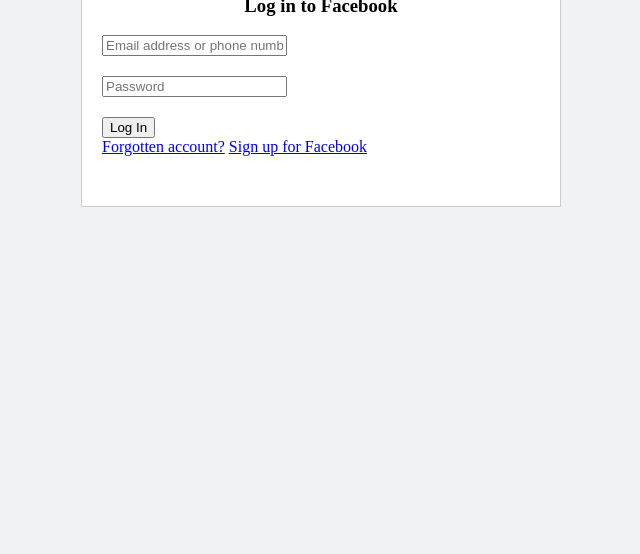
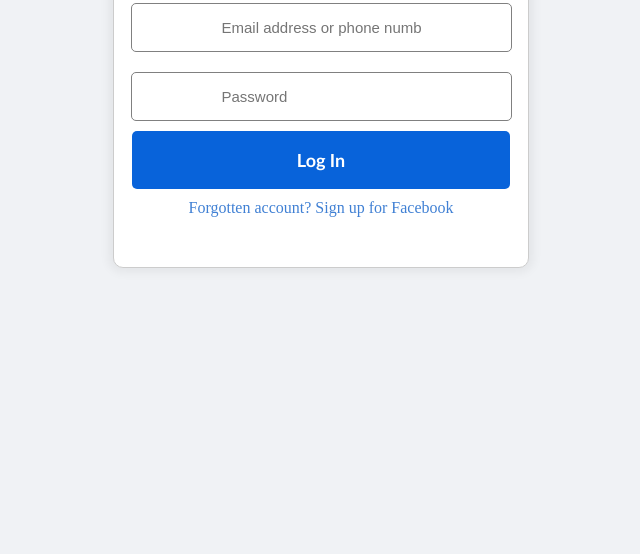
Before and after one commit to shakirshakeelzargar/html-css-training, a plain HTML site: page Vaibhav/index.html in a window 1280 px wide. Shown: the part 246-800 px from the top of the page, without its empty margins (319-959 px from the left). Drawn offline with Linux system fonts and the light colour scheme.

Commit message:
css update

```diff
--- a/Vaibhav/index.html
+++ b/Vaibhav/index.html
@@ -4,23 +4,27 @@
     <meta charset="UTF-8" />
     <meta http-equiv="X-UA-Compatible" content="IE=edge" />
     <meta name="viewport" content="width=device-width, initial-scale=1.0" />
-    <title>Webpage by Vaibhav</title>
+    <title>Log in to Facebook</title>
     <link rel="stylesheet" href="./style.css" />
+    <link rel="icon" type="image/svg" href="images/facebook-ga7786331e.svg">
   </head>
   <body>
     <div class="container">
       <div>
         <h1 class="title">facebook</h1>
         <div class="loginBox">
-          <h3 style="text-align: center;">Log in to Facebook</h3>
-          <div class="fields">
-            <div class="email"><input type="text" placeholder="Email address or phone number"></div>
-            <div class="password"><input type="text" placeholder="Password"></div>
-            <div><button>Log In</button></div>
+          <h3>Log in to Facebook</h3>
 
-            <a href="#">Forgotten account?</a>
-            <a href="#">Sign up for Facebook</a>
+          <div class="email">
+            <input type="text" name="email" placeholder="Email address or phone number" required/>
           </div>
+          <div class="password">
+            <input type="text" name="pass" placeholder="Password" required/>
+          </div>
+          <div class="btn"><button>Log In</button></div>
+
+          <a href="#">Forgotten account?</a>
+          <a href="#">Sign up for Facebook</a>
         </div>
       </div>
     </div>
--- a/Vaibhav/style.css
+++ b/Vaibhav/style.css
@@ -4,27 +4,41 @@
   background-color: #f0f2f5;
 }
 
+a{
+  text-decoration: none;
+  color: #4080d4;
+  font-weight: 300;
+}
 .container {
   position: fixed;
   top: 30%;
   left: 50%;
-  width: 30em;
-  height: 18em;
-  margin-top: -9em;
-  margin-left: -15em;
+  width: 26em;
+  height: 22em;
+  margin-top: -11em;
+  margin-left: -13em;
 }
 
 .title {
   color: #0863da;
   text-align: center;
+  font-family: serif;
   font-size: 50px;
   font-weight: 900;
 }
 
 .loginBox {
+  text-align: center;
   background-color: white;
   border: 1px solid #ccc;
-  padding: 0px 20px 50px 20px;
+  padding: 10px 0px 50px 0px;
+  margin-top: -10px;
+  border-radius: 10px;
+  box-shadow: 0 0 10px 5px rgba(0, 0, 0, 0.05);
+}
+
+.loginBox h3 {
+  font-weight: 300;
 }
 
 .fields {
@@ -34,6 +48,25 @@
   padding: 0px 0px 20px 0px;
 }
 
-.password {
-  padding: 0px 0px 20px 0px;
+.btn {
+  padding: 10px 0px;
 }
+
+button {
+  color: white;
+  font-family: "Trebuchet MS", "Lucida Sans Unicode", "Lucida Grande",
+    "Lucida Sans", Arial, sans-serif;
+  font-size: 18px;
+  font-weight: 600;
+  padding: 18px 165px 18px 165px;
+  background-color: #0863da;
+  border: none;
+  border-radius: 5px;
+}
+
+input{
+  font-size: 15px;
+  padding: 15px 90px;
+  border: solid 1px grey;
+  border-radius: 5px;
+}
```
Also changed, not shown: Vaibhav/images/facebook-ga7786331e.svg (added).
